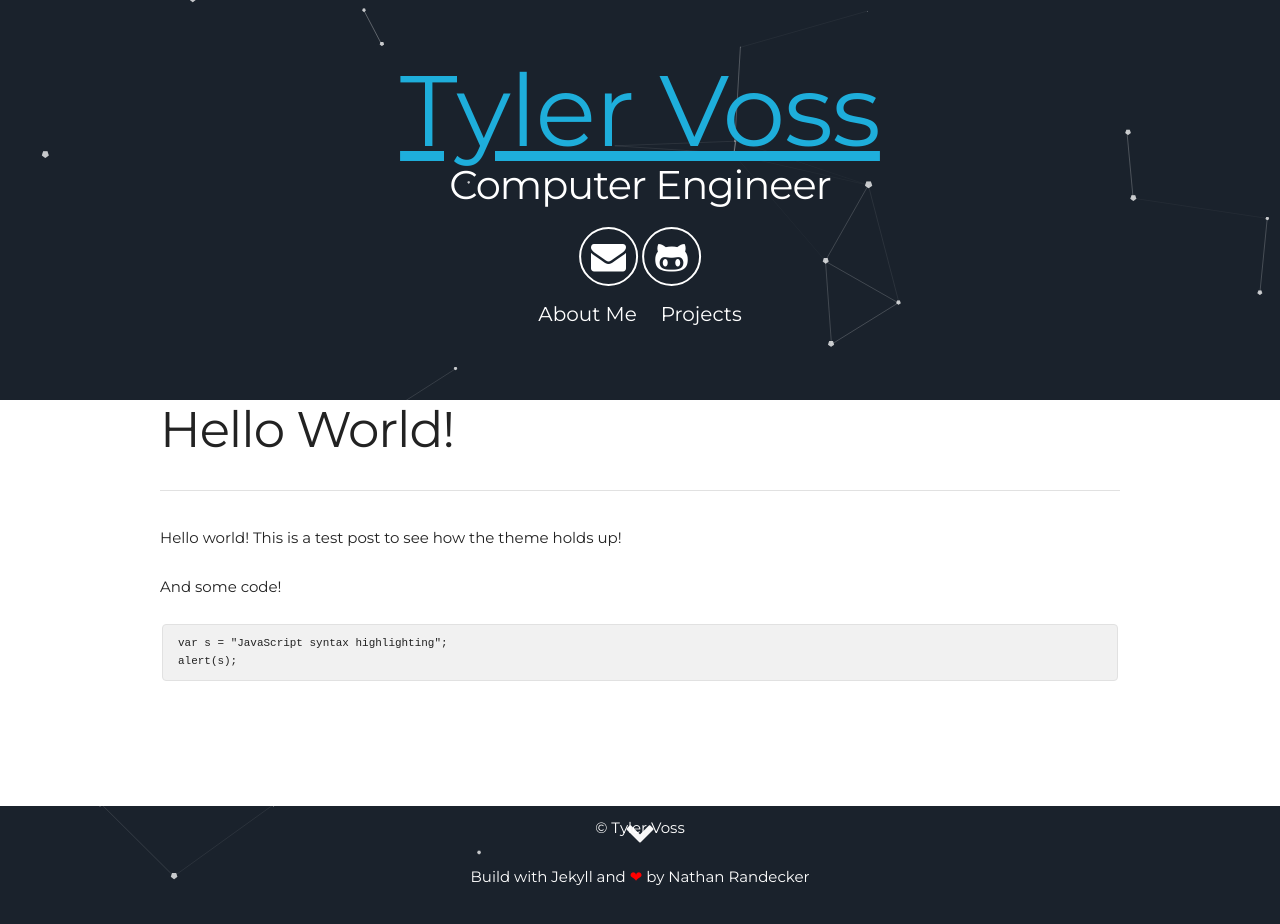
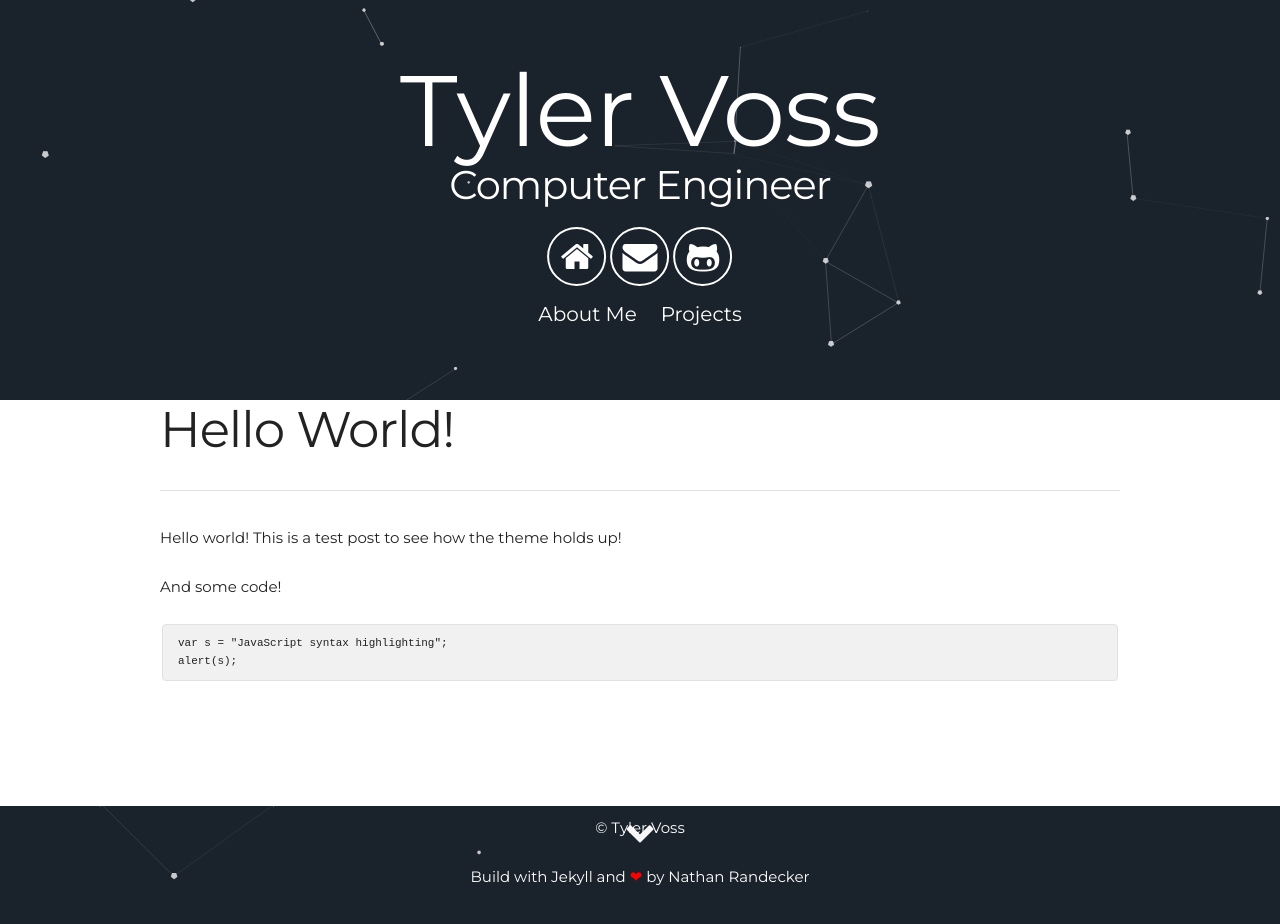
Before and after one commit to tVoss/tVoss.github.io, a Jekyll site: the page built from _posts/2017-04-05-hello-world.md, in a window 1280 px wide. Built offline with Jekyll 4.4.1, drawn with Linux system fonts in a browser that asks for light colours.

Commit message:
Added home link

```diff
--- a/_includes/small-header.html
+++ b/_includes/small-header.html
@@ -1,12 +1,11 @@
 <div id="particles-js" style="min-height: 0; height:400px">
     <div class="content" style="top: 200px">
         <h1>
-            <a aria-label="Home" href="/">
-                <span class="site-title">{{site.username}}</span>
-            </a>
+            <span class="site-title">{{site.username}}</span>
             <span class="site-description">{{site.user_title}}</span>
         </h1>
         <div class="icons-header">
+            <a aria-label="Homepage" href="/"><i class="icon fa fa-home"></i></a>
             <a aria-label="Send email" href="mailto:{{site.email}}"><i class="icon fa fa-envelope"></i></a>
             <a aria-label="My Github" target="_blank" href="https://github.com/{{site.github_username}}">
                 <i class="icon fa fa-github-alt" aria-hidden="true"></i>
```
